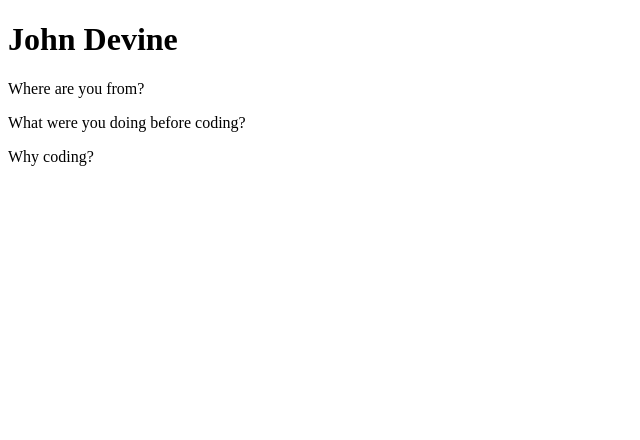
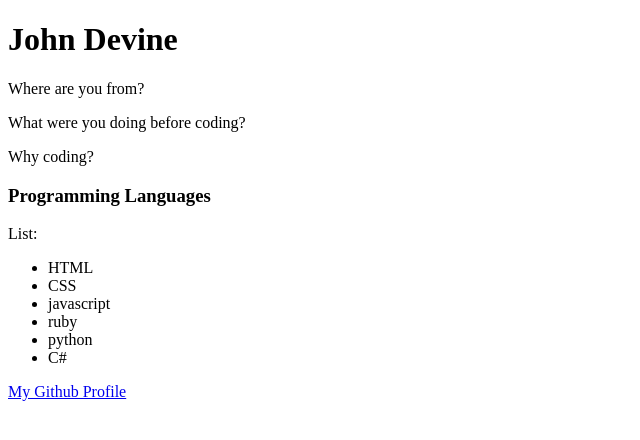
Before and after one commit to JohnWDevine85/git-skills, a plain HTML site: page index.html in a window 1280 px wide. Shown: the whole page, without its empty margins (0-640 px from the left). Drawn offline with Linux system fonts and the light colour scheme.

Commit message:
Added list and link

```diff
--- a/index.html
+++ b/index.html
@@ -4,3 +4,14 @@
 <p>Where are you from?</p>
 <p>What were you doing before coding?</p>
 <p>Why coding?</p>
+<h3>Programming Languages</h3>
+<p>List:</p>
+<ul>
+  <li>HTML</li>
+  <li>CSS</li>
+  <li>javascript</li>
+  <li>ruby</li>
+  <li>python</li>
+  <li>C#</li>
+</ul>
+  <a href="https://github.com/JohnwDevine85" target="_blank">My Github Profile</a>
```
